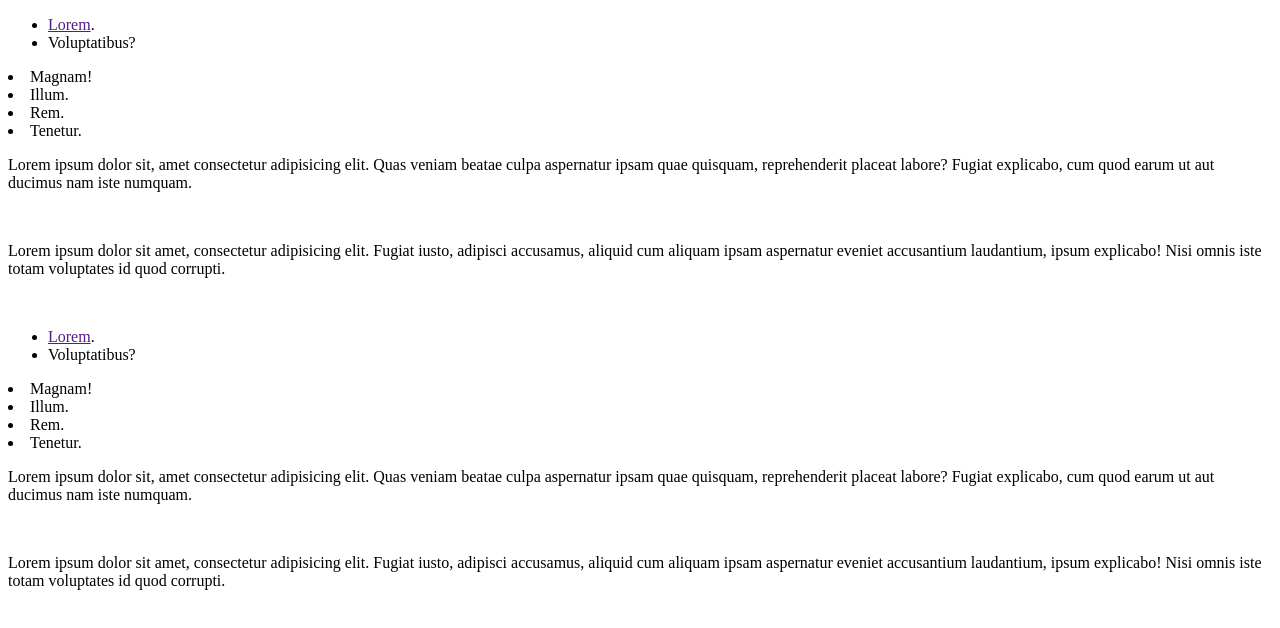
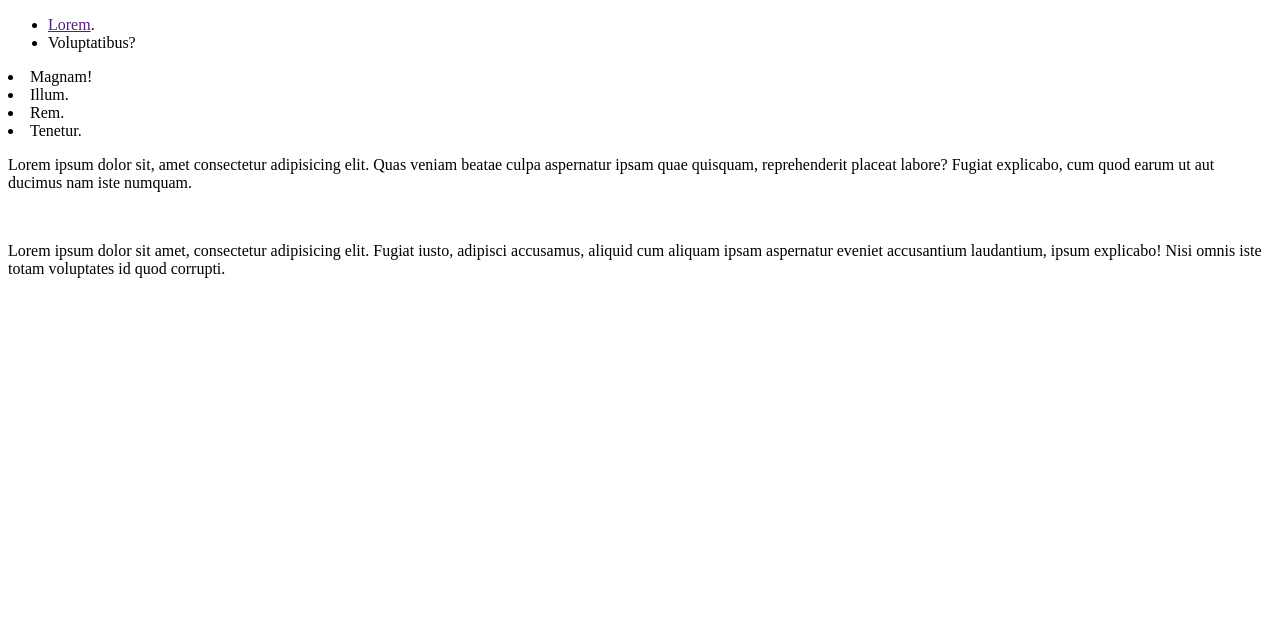
Before and after one commit to OrozbekovBaiel/figma, a plain HTML site: page index.html in a window 1280 px wide. Drawn offline with Linux system fonts and the light colour scheme.

Commit message:
added index.html

```diff
--- a/index.html
+++ b/index.html
@@ -27,33 +27,4 @@
 <img src="./2.png" alt="">
 </div>
 </body>
-</html><!DOCTYPE html>
-<html lang="en">
-<head>
-  <meta charset="UTF-8">
-  <meta http-equiv="X-UA-Compatible" content="IE=edge">
-  <meta name="viewport" content="width=device-width, initial-scale=1.0">
-  <title>Document</title>
-  <link rel="stylesheet" href="style.css">
-</head>
-<body>
-<nav class="navbar">
-  <ul>
-    <li><a href="">Lorem</a>.</li>
-    <li>Voluptatibus?</li>
-
-  </ul>
-  <li>Magnam!</li>
-  <li>Illum.</li>
-  <li>Rem.</li>
-  <li>Tenetur.</li>
-</nav>
-<div>
-  <p>Lorem ipsum dolor sit, amet consectetur adipisicing elit. Quas veniam beatae culpa aspernatur ipsam quae quisquam, reprehenderit placeat labore? Fugiat explicabo, cum quod earum ut aut ducimus nam iste numquam.</p>
-  <img src="./Rectangle.png" alt="">
-</div>
-<div><p>Lorem ipsum dolor sit amet, consectetur adipisicing elit. Fugiat iusto, adipisci accusamus, aliquid cum aliquam ipsam aspernatur eveniet accusantium laudantium, ipsum explicabo! Nisi omnis iste totam voluptates id quod corrupti.</p>
-<img src="./2.png" alt="">
-</div>
-</body>
 </html>
```
